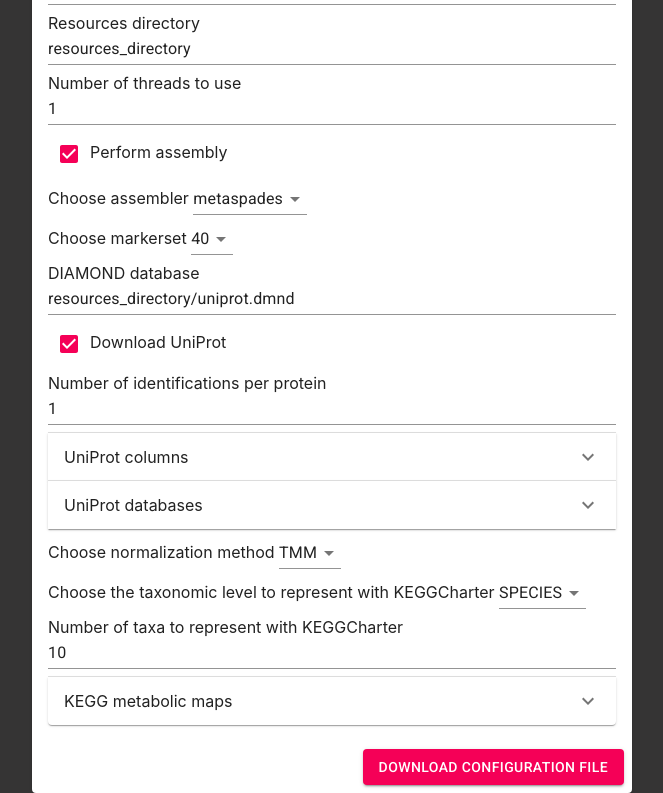
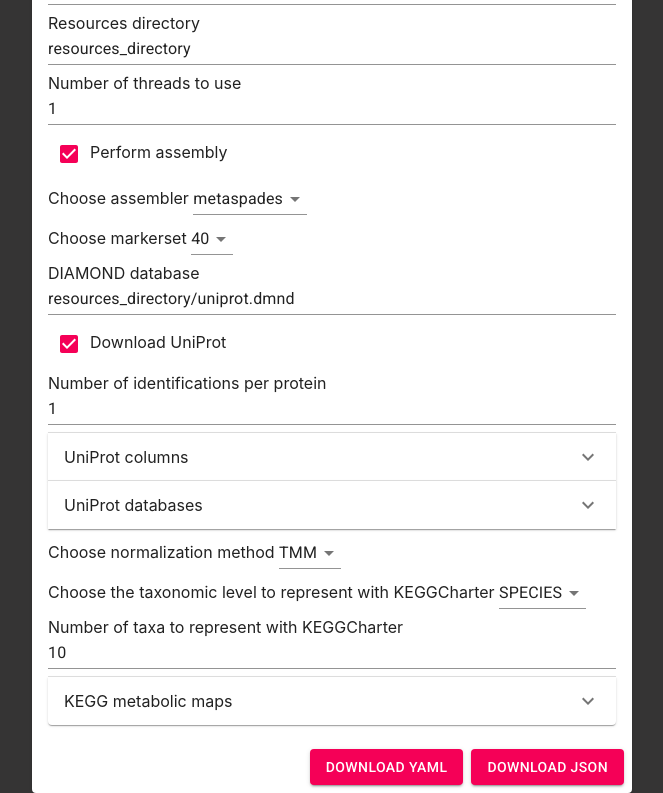
Before and after one commit to iquasere/MOSGUITO, a React (Create React App) app: page / in a window 1280 px wide. Shown: the part 274-1067 px from the top of the page, without its empty margins (308-971 px from the left). Built offline with nearby package versions, Linux system fonts and the light colour scheme.

Commit message:
Can now download YAML format

```diff
--- a/src/App.js
+++ b/src/App.js
@@ -42,20 +42,29 @@
 
   const camelToSnakeCase = str => str.replace(/[A-Z]/g, letter => `_${letter.toLowerCase()}`);
 
-  const handleSubmit = (ev) => {
+  const downloadJson = (ev) => {
     ev.preventDefault()
 
     console.log(JSON.stringify(values, null, 2).toString())
-    console.log(YAML.stringify(values))
     const snake_case_values = {}
     Object.keys(values).map((key) => snake_case_values[camelToSnakeCase(key)] = values[key])
 
     download(JSON.stringify(snake_case_values, null, 2), 'config.json', 'json')
   }
 
+  const downloadYaml = (ev) => {
+    ev.preventDefault()
+
+    console.log(YAML.stringify(values))
+    const snake_case_values = {}
+    Object.keys(values).map((key) => snake_case_values[camelToSnakeCase(key)] = values[key])
+
+    download(YAML.stringify(snake_case_values, null, 2), 'config.yaml', 'yaml')
+  }
+
   return (
     <main className='main'>
-      <form className='form' onSubmit={handleSubmit}>
+      <form className='form' >
         <Card>
           <CardContent>
 
@@ -181,11 +190,19 @@
             }}
           >
             <Button
-              type='submit'
+              onClick={(ev) => downloadYaml(ev)}
               variant='contained'
               color='secondary'
             >
-              Download configuration file
+              Download YAML
+            </Button>
+
+            <Button
+              onClick={(ev) => downloadJson(ev)}
+              variant='contained'
+              color='secondary'
+            >
+              Download JSON
             </Button>
           </CardActions>
         </Card>
```
